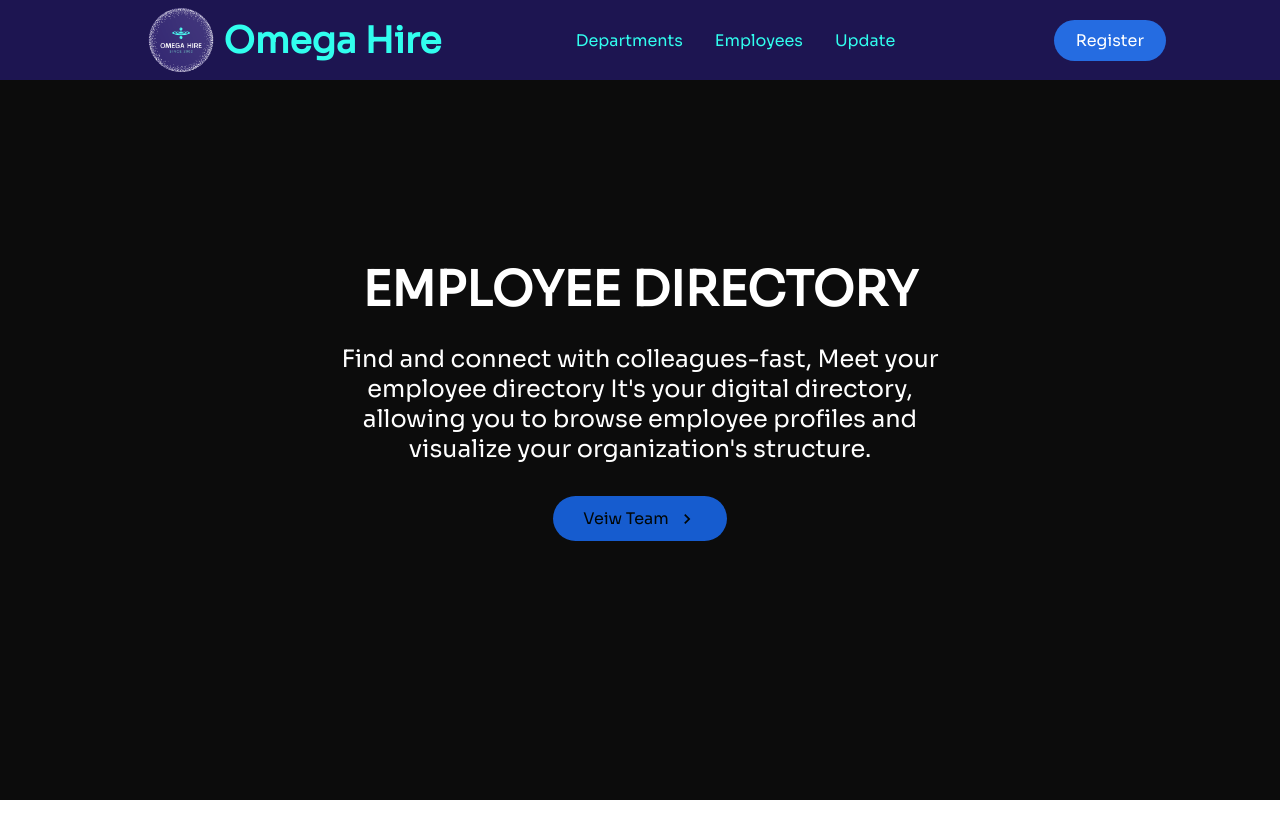
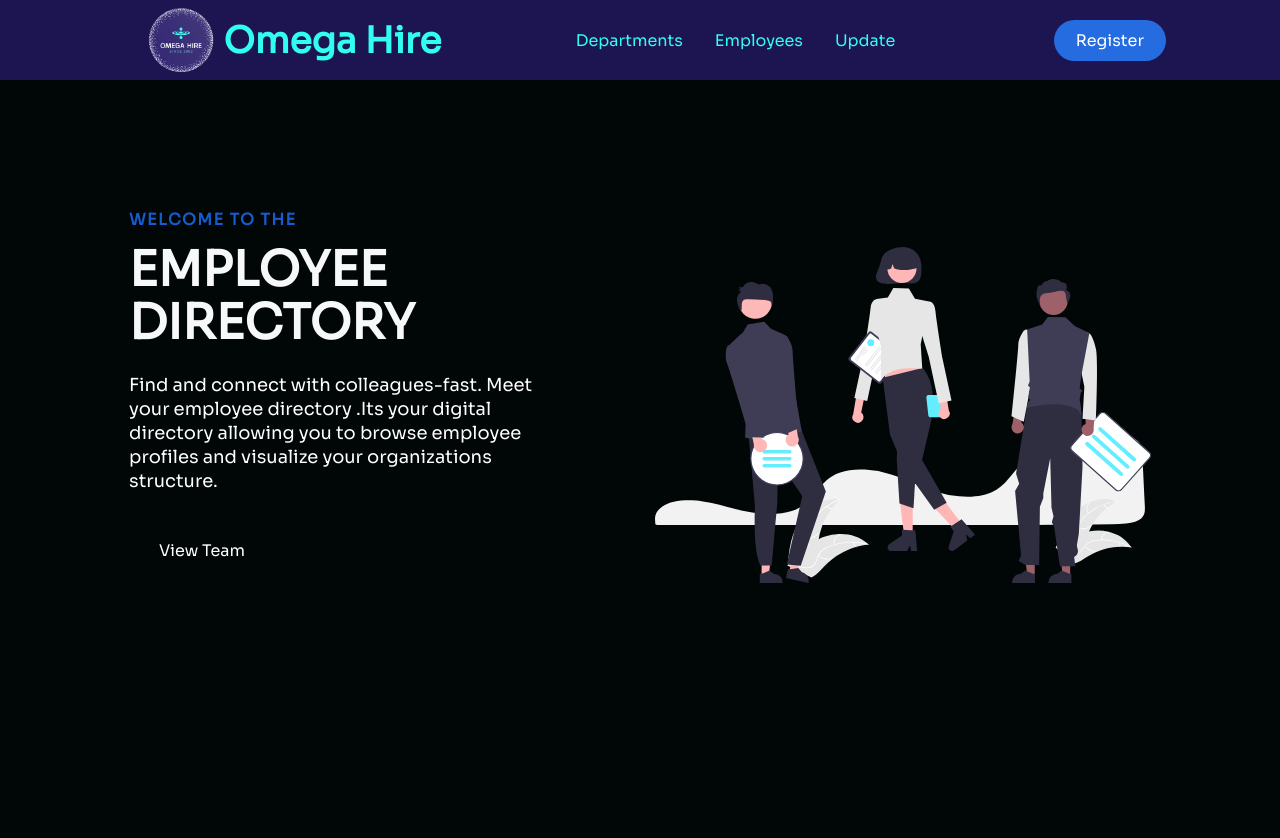
Before and after one commit to NisheerV/Webpro_MajorProject, a React (Create React App) app: page / in a window 1280 px wide. Shown: the top 838 px of the page. Before the commit the page ends 800 px from the top, so only its background shows below. Built offline with nearby package versions, Linux system fonts and the light colour scheme.

Commit message:
img added

```diff
--- a/src/components/ButtonElement.js
+++ b/src/components/ButtonElement.js
@@ -19,6 +19,6 @@ export const Button = styled(Link)`
 
     &:hover {
         transition: all 0.2s ease-in-out;
-        background: ${({ primary }) => (primary ? '#fff' : '#01BF71')};
+        background: ${({ primary }) => (primary ? '#fff' : '#165ccf')};
     }
 `;
--- /dev/null
+++ b/src/components/InfoSection/Data.js
@@ -0,0 +1,16 @@
+export const homeObjOne = {
+    id: 'about',
+    lightBg: false,
+    lightText: true,
+    lightTextDesc: true,
+    topLine: 'Welcome to the',
+    headline: 'EMPLOYEE DIRECTORY',
+    description: 'Find and connect with colleagues-fast. Meet your employee directory .Its your digital directory allowing you to browse employee profiles and visualize your organizations structure.',
+    buttonLabel: 'View Team',
+    imgStart : false,
+    img: require('../../images/svg-1.svg').default,
+    alt: 'img',
+    dark: true,
+    primary: true,
+    darkText: false
+};
--- /dev/null
+++ b/src/components/InfoSection/InfoElements.js
@@ -0,0 +1,98 @@
+import styled from "styled-components";
+
+export const InfoContainer= styled.div`
+    color: #fff;
+    background: ${({lightBg}) => (lightBg ? '#f9f9f9' : '#010606')};
+
+    @media screen and (max-width: 768px) {
+        padding: 100px 0;
+    }
+`;
+
+export const InfoWrapper = styled.div`
+    display: grid;
+    z-index: 1;
+    height: 860px;
+    width: 100%;
+    max-width: 1100px;
+    margin-right: auto;
+    margin-left: auto;
+    padding: 0 24px;
+    justify-content: center;
+`;
+
+export const InfoRow = styled.div`
+    display: grid;
+    grid-auto-columns: minmax(auto, 1fr);
+    align-items: center;
+    grid-template-areas: ${({imgStart}) =>(imgStart ? `'col2 col1'` : `'col1 col2'` )};
+
+    @media screen and (max-width: 768px) {
+        grid-template-areas: ${({imgStart}) =>(imgStart ? `'col1' 'col2'` : `'col1 col2' 'col2 col1'` )};
+    }
+`;
+
+export const Column1 = styled.div`
+    margin-bottom: 15px;
+    padding: 0 15px;
+    grid-area: col1;
+`;
+
+export const Column2 = styled.div`
+    margin-bottom: 15px;
+    padding: 0 15px;
+    grid-area: col2;
+`;
+
+export const TextWrapper = styled.div`
+    max-width: 540px;
+    paddin-top: 0;
+    padding-bottom: 60px;
+
+`;
+
+export const TopLine = styled.p`
+    color: #165ccf;
+    font-size: 16px;
+    line-height: 16px;
+    font-weight: 700;
+    letter-spacing: 1.4px;
+    text-transform: uppercase;
+    margin-bottom: 16px;
+`;
+
+export const Heading = styled.h1`
+    margin-bottom: 24px;
+    font-size: 48px;
+    line-height: 1.1;
+    font-weight: 600;
+    color: ${({ lightText }) => (lightText ? '#f7f8fa' : '010606')};
+
+    @media screen and (max-width: 480px) {
+        font-size: 48px;
+    }
+`;
+
+export const Subtitle = styled.p`
+    max-width: 440px;
+    margin-bottom: 35px;
+    font-size: 18px;
+    line-height: 24px;
+    color: ${({ darkText }) => (darkText ? '#010606' : '#fff')};
+`;
+
+export const BtnWrap = styled.div`
+    display: flex;
+    justify-content: flex-start;
+`;
+
+export const ImgWrap = styled.div`
+    max-width: 555px;
+    height: 100%;
+`;
+
+export const Img = styled.img`
+    width: 100%;
+    margin: 0 0 10px 0;
+    padding-right: 0;
+`;
--- /dev/null
+++ b/src/components/InfoSection/index.js
@@ -0,0 +1,33 @@
+import React from 'react'
+import { InfoContainer, InfoWrapper, InfoRow, Column1, TextWrapper, TopLine, Heading, Subtitle, BtnWrap, Column2, Img, ImgWrap } from './InfoElements';
+import { Button } from '../ButtonElement';
+
+const InfoSection = ({lightBg, id, imgStart, topLine, lightText, headline, darkText, description, buttonLabel, img, alt}) => {
+    return (
+        <>
+         <InfoContainer lightBg={lightBg} id={id}>
+             <InfoWrapper>
+                 <InfoRow imgStart={imgStart}>
+                     <Column1>
+                        <TextWrapper>
+                            <TopLine>{topLine}</TopLine>
+                            <Heading lightText={lightText}>{headline}</Heading>
+                            <Subtitle darkText={darkText}>{description}</Subtitle>
+                            <BtnWrap>
+                                <Button to='dept'>{buttonLabel}</Button>
+                            </BtnWrap>
+                        </TextWrapper>
+                     </Column1>
+                     <Column2>
+                        <ImgWrap>
+                            <Img src={img} alt={alt} />
+                        </ImgWrap>
+                     </Column2>
+                 </InfoRow>
+             </InfoWrapper>
+        </InfoContainer>
+        </>
+    )
+}
+
+export default InfoSection
--- a/src/pages/home.js
+++ b/src/pages/home.js
@@ -1,5 +1,7 @@
 import React, {useState} from 'react';
 import HomeBody from '../components/HomeBody/HomeBody';
+import InfoSection from '../components/InfoSection';
+import { homeObjOne } from '../components/InfoSection/Data';
 import Navbar from "../components/Navbar";
 import Sidebar from "../components/Sidebar";
 
@@ -17,8 +19,8 @@ const Home = () => {
         <>
             <Sidebar isOpen={isOpen} toggle={toggle} />
             <Navbar toggle={toggle} />
-            <HomeBody />
-            {/* <h1>Welcome to Emp Dir</h1> */}
+            {/* <HomeBody /> */}
+            <InfoSection {...homeObjOne}/>
         </>
      );
 };
```
Also changed, not shown: src/images/svg-1.svg (added).
